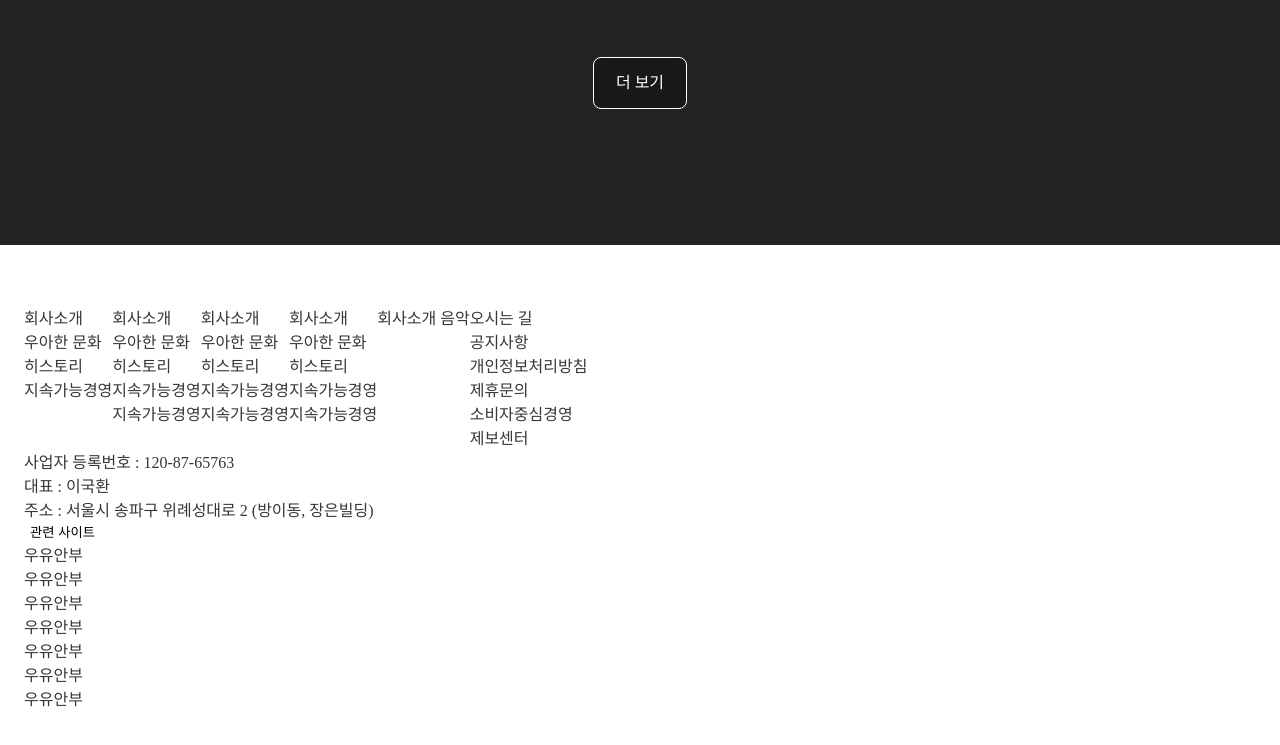
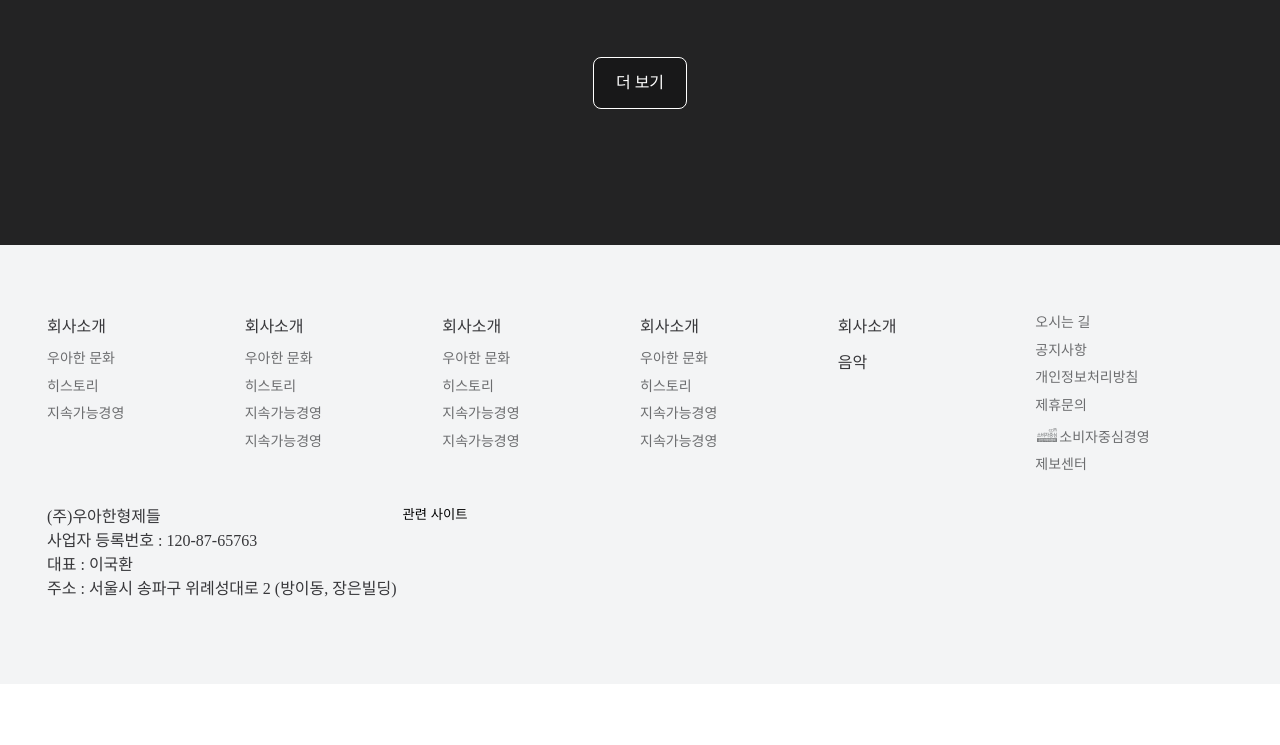
Before and after one commit to leehb0927/woowahan, a plain HTML site: page dev/index.html in a window 1280 px wide. Shown: the part 4630-5375 px from the top of the page. After the commit the page ends 5314 px from the top, so only its background shows below. Drawn offline with nearby package versions, Linux system fonts and the light colour scheme; a web font is replaced by a local one.

Commit message:
footer css 작성중

```diff
--- a/dev/asset/scss/_config.scss
+++ b/dev/asset/scss/_config.scss
@@ -41,7 +41,10 @@ $font-hanna: 'BM-Hanna';
     clip: rect(0 0 0 0);
     overflow: hidden;
     margin: -1px;
+}
 
+.highlight {
+    font-family: $font-bold;
 }
 
 //flex
@@ -89,3 +92,8 @@ $color-black: #000;
     display: inline-block;
     position: absolute;
 }
+
+@mixin vs-ib {
+    content: '';
+    display: inline-block;
+}
--- a/dev/asset/scss/_footer.scss
+++ b/dev/asset/scss/_footer.scss
@@ -1,7 +1,65 @@
 footer {
     padding: 60px 24px 85px;
     color: $color-gray-box;
+    background-color: $color-gray-button;
+    .inner {
+        max-width: 1186px;
+        margin: 0 auto;
+    }
     .gnb-footer {
         display: flex;
+        justify-content: space-between;
+        margin-top: 8px;
+        > div {
+            flex: 1;
+        }
+        .footer-item,
+        .footer-item2,
+        .footer-item-etc {
+            strong {
+                display: block;
+                margin-bottom: 8px;
+                font-family: $font-bold;
+                line-height: 1.75;
+            }
+            li {
+                margin-top: 8px;
+                font-size: 14px;
+                color: $color-gray-text;
+                line-height: 1.4;
+                &:first-child {
+                    margin-top: 0;
+                }
+            }
+        }
+        .footer-item2 {
+            display: flex;
+            flex-direction: column;
+        }
+        .footer-item-etc {
+            li {
+                &.ccm {
+                    position: relative;
+                    display: flex;
+                    align-items: end;
+                    &::before {
+                        @include vs-ib;
+                        width: 24px;
+                        height: 24px;
+                        background-image: url('../img/main/icon_ccm.png');
+                        background-size: contain;
+                    }
+                }
+            }
+        }
+    }
+    .footer-bottom {
+        display: flex;
+        margin-top: 28px;
+        .related-sites {
+            .sites {
+                display: none;
+            }
+        }
     }
 }
--- a/dev/index.html
+++ b/dev/index.html
@@ -347,6 +347,7 @@
     </main>
 
     <footer>
+        <div class="inner">
             <nav class="gnb-footer">
                 <div class="footer-item">
                     <strong><a href="">회사소개</a></strong>
@@ -383,7 +384,7 @@
                         <li><a href="">지속가능경영</a></li>
                     </ul>
                 </div>
-            <div class="footer-item">
+                <div class="footer-item2">
                     <strong><a href="">회사소개</a></strong>
                     <strong><a href="">음악</a></strong>
                 </div>
@@ -391,22 +392,21 @@
                     <ul>
                         <li><a href="">오시는 길</a></li>
                         <li><a href="">공지사항</a></li>
-                    <li><a href="">개인정보처리방침</a></li>
+                        <li class="highlight"><a href="">개인정보처리방침</a></li>
                         <li><a href="">제휴문의</a></li>
-                    <li><a href="">소비자중심경영</a></li>
+                        <li class="ccm"><a href="">소비자중심경영</a></li>
                         <li><a href="">제보센터</a></li>
                     </ul>
                 </div>
             </nav>
             <div class="footer-bottom">
                 <div class="address">
-                <strong></strong>
+                    <strong>(주)우아한형제들</strong>
                     <address>
                         <p>사업자 등록번호 : 120-87-65763</p>
                         <p>대표 : 이국환</p>
                         <p>주소 : 서울시 송파구 위례성대로 2 (방이동, 장은빌딩)</p>
                     </address>
-            </div>
                 </div>
                 <div class="related-sites">
                     <button><span>관련 사이트</span></button>
@@ -422,6 +422,8 @@
                         </ul>
                     </div>
                 </div>
+            </div>
+        </div>
     </footer>
 
     <script src="https://cdn.jsdelivr.net/npm/swiper@11/swiper-bundle.min.js"></script>
```
Also changed, not shown: dev/asset/css/style.css, dev/asset/img/main/icon_ccm.png (added), 4 other files. Lines whose indentation alone changed are shown as unchanged.
